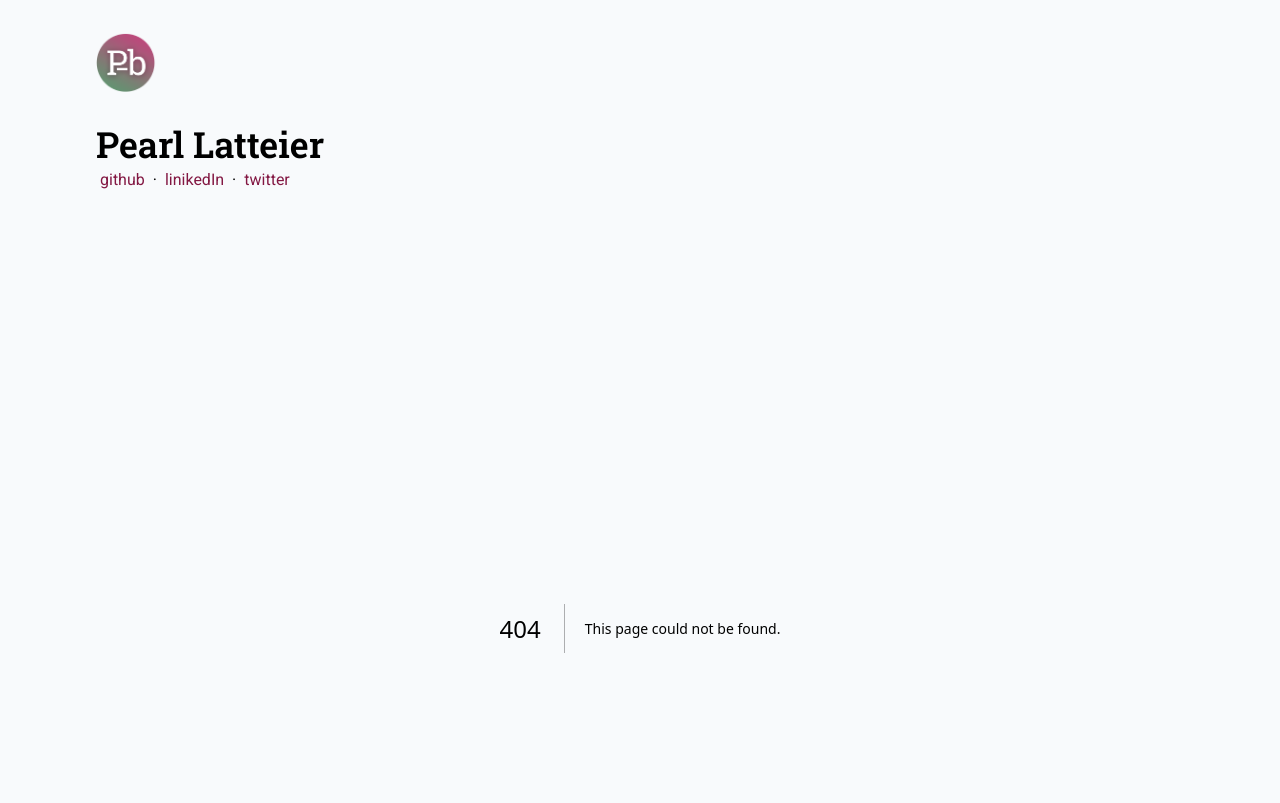
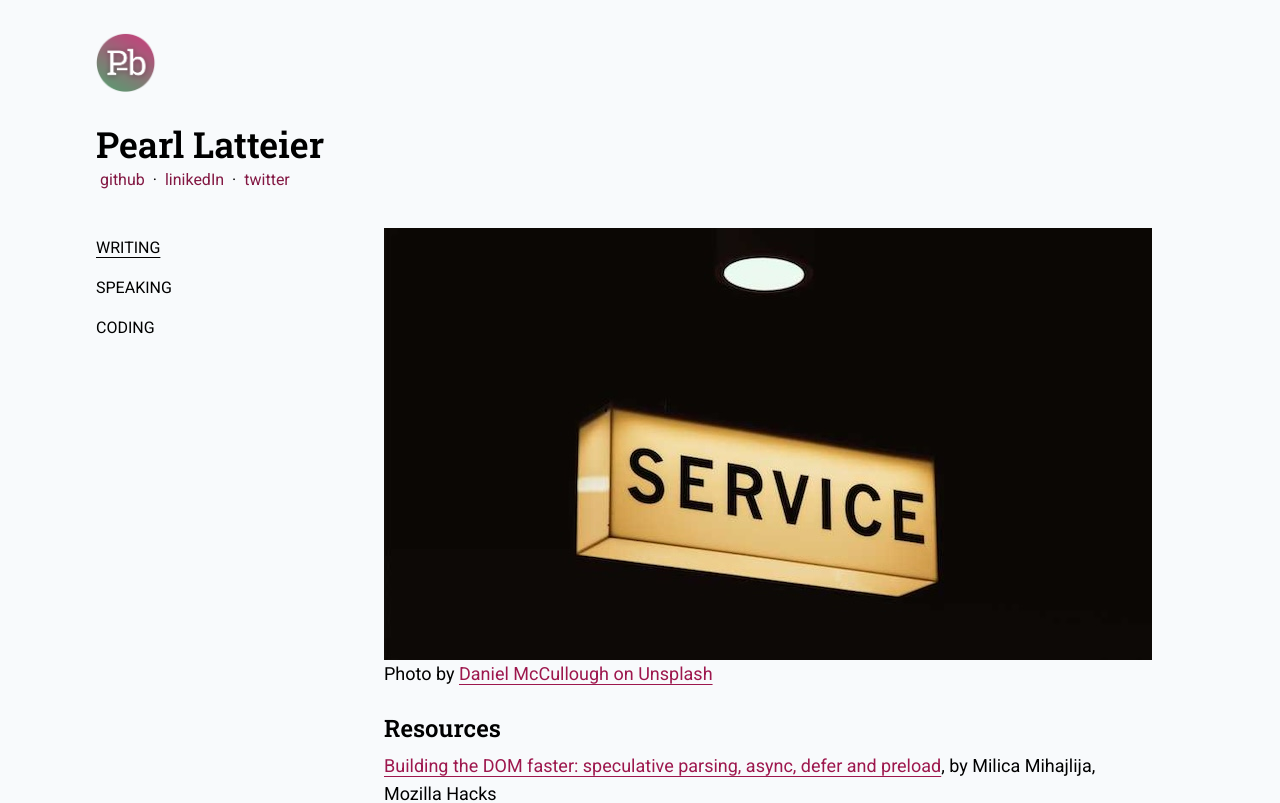
Before and after one commit to pearlbea/pearlbea-2024, a Next.js app: page /writing/prpl-on-rails-2 in a window 1280 px wide. Before the commit this address had no page. Shown: the top 803 px of the page. Built offline with nearby package versions, Linux system fonts and the light colour scheme.

Commit message:
Move margin

```diff
--- a/app/layout.tsx
+++ b/app/layout.tsx
@@ -68,7 +68,7 @@ export default function RootLayout({
               </li>
             </ul>
           </header>
-          {children}
+          <div className="mx-8">{children}</div>
         </main>
       </body>
     </html>
--- a/app/nav.tsx
+++ b/app/nav.tsx
@@ -3,7 +3,7 @@ import styles from "./nav.module.css";
 
 export default function NavMenu({ page }: { page: string }) {
   return (
-    <nav className="px-8 underline-offset-4">
+    <nav className=" mb-4 underline-offset-4 mr-4">
       <ul className="flex pr-4 md:block">
         <li className="py-2 mr-4">
           <Link
--- a/app/page-layout.tsx
+++ b/app/page-layout.tsx
@@ -11,8 +11,10 @@ export default function PageLayout({
 }>) {
   return (
     <div className={clsx(roboto.className, "flex flex-col md:flex-row")}>
-      <NavMenu page={pageName} />
-      <div className="mx-8">{children}</div>
+      <div className="basis-1/4">
+        <NavMenu page={pageName} />
+      </div>
+      <div className="basis-3/4 md:mx-8">{children}</div>
     </div>
   );
 }
--- a/app/writing/lost-in-space/page.mdx
+++ b/app/writing/lost-in-space/page.mdx
@@ -2,7 +2,7 @@ import Image from "next/image";
 import styles from "../writing.module.css";
 
 export default function Layout({ children }) {
-  return <section className="mx-8">{children}</section>;
+  return <section>{children}</section>;
 }
 
 <Image src="/lost-in-space.jpg" alt="" width={768} height={528} priority />
--- a/app/writing/precache/page.mdx
+++ b/app/writing/precache/page.mdx
@@ -1,7 +1,7 @@
 import Image from "next/image";
 
 export default function Layout({ children }) {
-  return <section className="mx-8">{children}</section>;
+  return <section>{children}</section>;
 }
 
 <Image
--- /dev/null
+++ b/app/writing/prpl-on-rails-2/page.mdx
@@ -0,0 +1,29 @@
+import Image from "next/image";
+
+export default function Layout({ children }) {
+  return <section>{children}</section>;
+}
+
+<Image src="/prpl-on-rails-3.jpg" alt="" width={768} height={432} priority />
+
+Photo by [Daniel McCullough on Unsplash](https://unsplash.com)
+
+## Resources
+
+[Building the DOM faster: speculative parsing, async, defer and preload](https://hacks.mozilla.org/2017/09/building-the-dom-faster-speculative-parsing-async-defer-and-preload/), by Milica Mihajlija, Mozilla Hacks
+
+[Critical Rendering Path](https://web.dev/articles/critical-rendering-path), by Ilya Grigorik, web.dev
+
+[Measuring Websites With Mobile-First Optimization Tools](https://www.smashingmagazine.com/2018/04/mobile-first-optimization-tools/), by Jon Raasch, Smashing Magazine
+
+[Rendering Performance](https://developers.google.com/web/fundamentals/performance/rendering/), by Paul Lewis, web.dev
+
+[Tips for authoring fast-loading HTML pages](https://developer.mozilla.org/en-US/docs/Learn/HTML/Howto/Author_fast-loading_HTML_pages), MDN Web Docs
+
+[Best Practices for Fonts](https://web.dev/articles/font-best-practices), web.dev
+
+Website Performance Optimization, Udacity Course
+
+What Forces Layout, Paul Irish
+
+_Originally published in the [Bendyworks Blog](https://bendyworks.com/blog)._
--- a/app/writing/prpl-on-rails-3/page.mdx
+++ b/app/writing/prpl-on-rails-3/page.mdx
@@ -1,7 +1,7 @@
 import Image from "next/image";
 
 export default function Layout({ children }) {
-  return <section className="mx-8">{children}</section>;
+  return <section>{children}</section>;
 }
 
 <Image src="/prpl-on-rails-3.jpg" alt="" width={768} height={432} priority />
--- a/app/writing/quick-cors-primer/page.mdx
+++ b/app/writing/quick-cors-primer/page.mdx
@@ -2,7 +2,7 @@ import Image from "next/image";
 import styles from "../writing.module.css";
 
 export default function Layout({ children }) {
-  return <section className="mx-8">{children}</section>;
+  return <section>{children}</section>;
 }
 
 <Image
--- a/app/writing/tale-of-four-components/page.mdx
+++ b/app/writing/tale-of-four-components/page.mdx
@@ -1,7 +1,7 @@
 import Image from "next/image";
 
 export default function Layout({ children }) {
-  return <section className="mx-8">{children}</section>;
+  return <section>{children}</section>;
 }
 
 <Image
```
